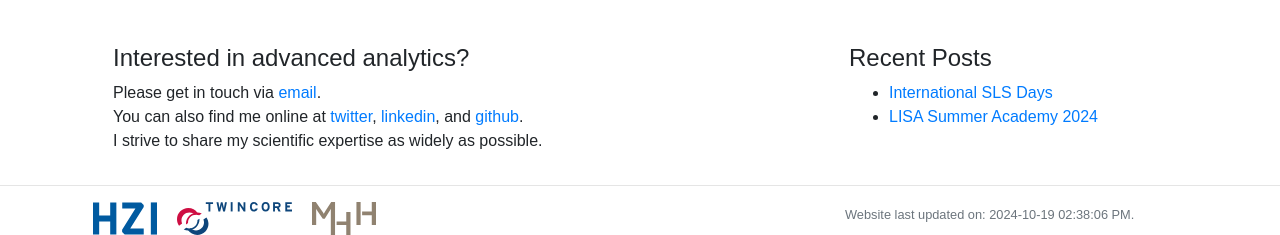
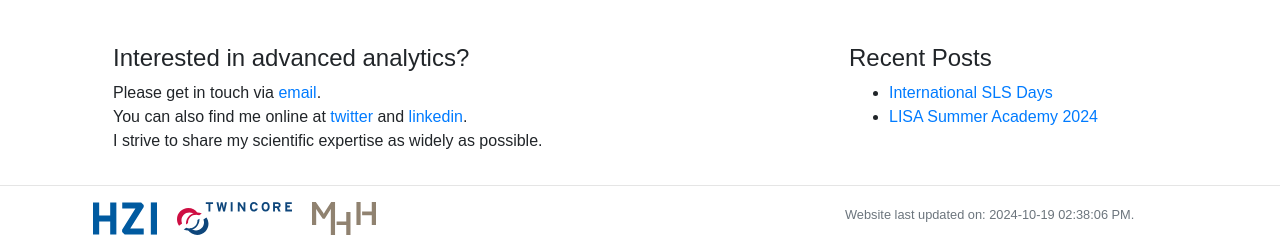
Before and after one commit to fmulenge/fmulenge.github.io, a Jekyll site: the page built from index.md, in a window 1280 px wide. Shown: the part 829-1064 px from the top of the page. Built offline with Jekyll 4.4.1, drawn with Linux system fonts in a browser that asks for light colours.

Commit message:
Update home.html

```diff
--- a/_layouts/home.html
+++ b/_layouts/home.html
@@ -22,7 +22,7 @@
              <h4> Interested in advanced analytics? </h4>
                     <p align="justify">
                                 Please get in touch via <a href="{{ site.url }}/contact">email</a>.<br>
-                                You can also find me online at <a href="https://x.com/FMulenge" target="_blank">twitter</a>, <a href="https://www.linkedin.com/in/felix-mulenge-74aaa8187/" target="_blank">linkedin</a>, and <a href="https://github.com/fmulenge" target="_blank">github</a>.<br>
+                                You can also find me online at <a href="https://x.com/FMulenge" target="_blank">twitter</a> and <a href="https://www.linkedin.com/in/felix-mulenge-74aaa8187/" target="_blank">linkedin</a>.<br>
                                 I strive to share my scientific expertise as widely as possible.<br>
                     </p>
         </div>
```
